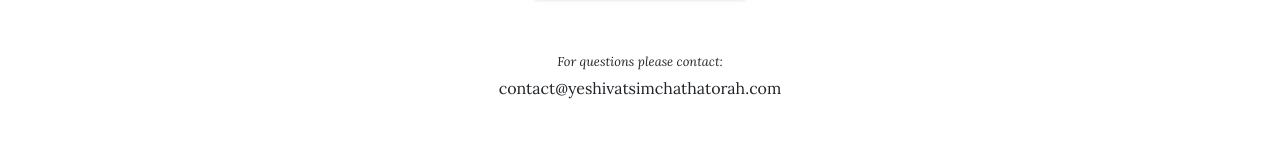
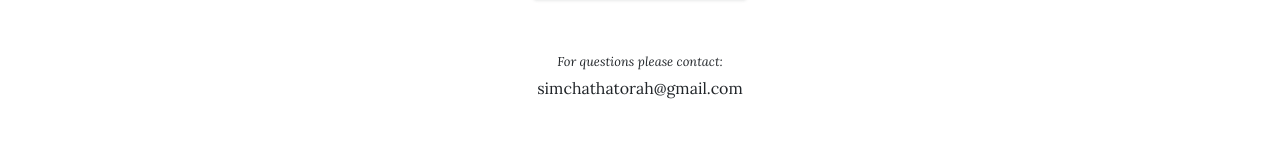
Before and after one commit to mikbeee/off.mikbeee.github.io, a website: page store.html in a window 1280 px wide. Shown: the part 434-586 px from the top of the page. Drawn offline with Linux system fonts and the light colour scheme.

Commit message:
Update store.html

```diff
--- a/store.html
+++ b/store.html
@@ -74,7 +74,7 @@
                   <em>For questions please contact:</em>
                 </small>
                 <br>
-                contact@yeshivatsimchathatorah.com
+                simchathatorah@gmail.com
               </p>
             </div>
           </div>
```
